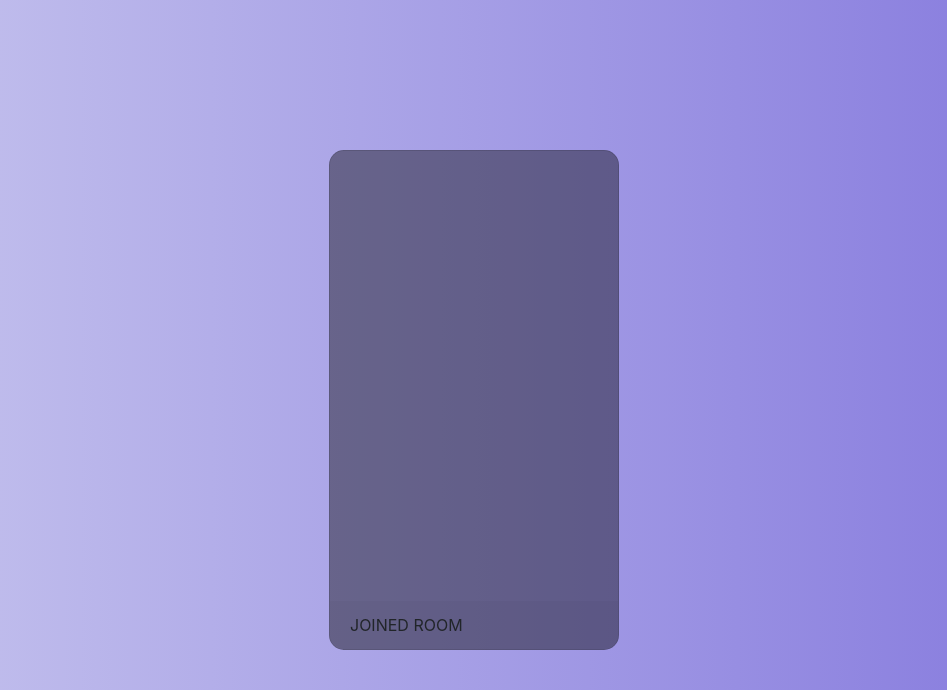
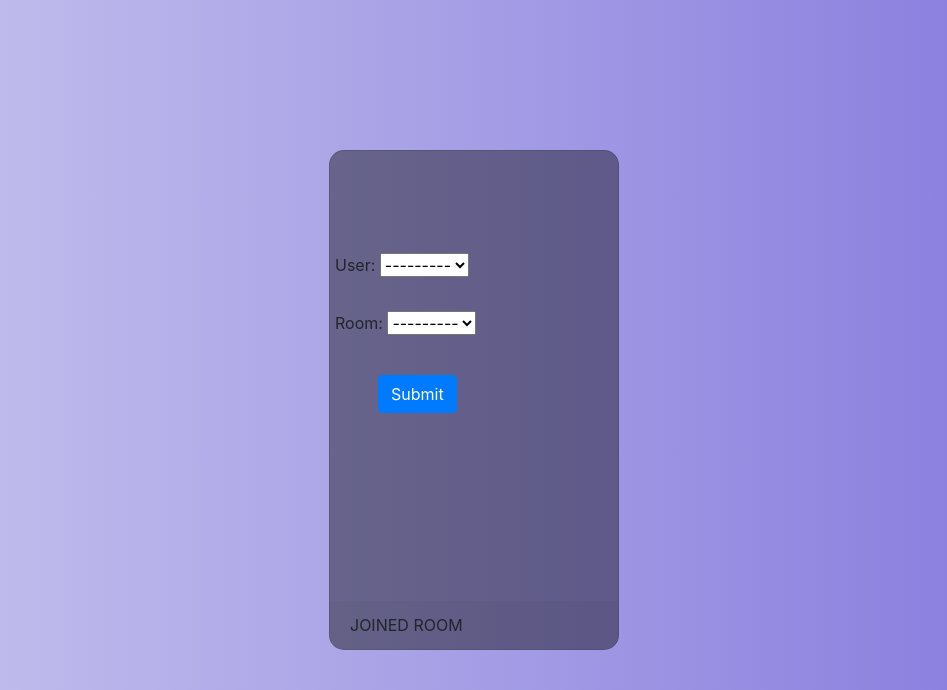
Before and after one commit to birlutiuclaudiu/Chat_Deployement, a Django app: page /aso-chat/invite-rooms/ in a window 1280 px wide. Shown: the part 56-746 px from the top of the page, without its empty margins (166-1113 px from the left). Run offline with Django 4.2, Linux system fonts and the light colour scheme; the visitor is signed in with stand-in values (Sample User, id 1); data comes from the database, SQL or seed files in the repository; data that the repository does not hold is empty; some libraries are stand-ins or nearby versions.

Commit message:
adeed accept and delete pages

```diff
--- a/aso_chat/forms/forms.py
+++ b/aso_chat/forms/forms.py
@@ -1,8 +1,8 @@
 from django.contrib.auth.models import User
 from django.contrib.auth.forms import UserCreationForm
-from django.forms import ModelForm
+from django.forms import ModelForm, RadioSelect,MultipleChoiceField
 
-from aso_chat.models import Room
+from aso_chat.models import Room, RoomRegistration
 
 class RegisterForm(UserCreationForm):
     class Meta:
@@ -14,3 +14,8 @@ class RoomForm(ModelForm):
     class Meta:
         model = Room
         fields = ['name']
+
+class RoomRegistrationForm(ModelForm):
+    class Meta:
+        model = RoomRegistration
+        fields = ['user', 'room']
--- a/aso_chat/models.py
+++ b/aso_chat/models.py
@@ -10,6 +10,8 @@ class Room(models.Model):
     created_by = models.ForeignKey(User, blank=False, on_delete=models.CASCADE)
     name = models.CharField(max_length=20, unique=True, blank="False")
     slug = models.SlugField(max_length = 250, null = False, unique=True, blank = False)
+    def __str__(self):
+        return self.name
 
 class Message(models.Model):
     user = models.ForeignKey(User, on_delete=models.CASCADE)
--- a/aso_chat/templates/chat/inviteroom.html
+++ b/aso_chat/templates/chat/inviteroom.html
@@ -19,39 +19,15 @@
       <div class="col-md-4 col-xl-3 chat">
         <div class="card mb-sm-3 mb-md-0 contacts_card">
           <div class="card-body contacts_body">
-            <ui class="contacts">
-              {% for room in joined_rooms %}
-              <li>
-                <div class="card" style="height: 8rem; margin-bottom: 1rem">
-                  <div class="card-body">
-                    <div class="d-flex bd-highlight">
-                      <div class="img_cont">
-                        <img
-                          src="https://static.turbosquid.com/Preview/001292/481/WV/_D.jpg"
-                          class="rounded-circle user_img"
-                        />
-                      </div>
-
-                      <p style="color: white">{{room.name}}</p>
-                      <a href="/aso-chat/chat/{{room.slug}}">
-                        <button
-                          type="button"
-                          class="btn btn-primary"
-                          style="
-                            margin-right: 1rem;
-                            margin-left: 1rem;
-                            height: 3rem;
-                          "
-                        >
-                          Enter
-                        </button>
-                      </a>
-                    </div>
-                  </div>
-                </div>
-              </li>
-              {% endfor %}
-            </ui>
+            <form method="POST">
+              {% csrf_token %} {{ form.as_p }}
+              <input
+                type="submit"
+                class="btn btn-primary"
+                style="margin-top: 1rem; margin-left: 3rem"
+                value="Submit"
+              />
+            </form>
           </div>
 
           <div class="card-footer">JOINED ROOM</div>
--- a/aso_chat/templates/chat/roomchat.html
+++ b/aso_chat/templates/chat/roomchat.html
@@ -77,6 +77,7 @@
                       </div>
 
                       <p style="color: white">{{room.name}}</p>
+                      <a href="{{room.slug}}/accepted/">
                         <button
                           type="button"
                           class="btn btn-primary"
@@ -88,13 +89,16 @@
                         >
                           Accept
                         </button>
+                      </a>
+                      <a href="{{room.slug}}/rejected/">
                         <button
                           type="button"
                           class="btn btn-danger"
                           style="height: 3rem"
                         >
                           Delete
-                      </button>
+                        </button></a
+                      >
                     </div>
                   </div>
                 </div>
--- a/aso_chat/urls.py
+++ b/aso_chat/urls.py
@@ -12,5 +12,6 @@ urlpatterns = [
     path("chat/<str:chat_box_name>/", views.chat_box, name="chat"),
     path("rooms/", views.rooms, name="rooms"),
     path("invite-rooms/", views.invite_rooms, name="invite-rooms"),
+    path("rooms/<str:slug>/<str:option>/", views.pending_rooms, name="invitation"),
 
 ]
--- a/aso_chat/views.py
+++ b/aso_chat/views.py
@@ -3,7 +3,7 @@ from django.http import HttpResponse
 from django.contrib.auth import login
 from django.contrib.auth.decorators import login_required
 
-from .forms.forms import RegisterForm, RoomForm
+from .forms.forms import RegisterForm, RoomForm, RoomRegistrationForm
 from .models import Room, RoomRegistration, Message
 
 def home(request):
@@ -56,15 +56,15 @@ def rooms(request):
 @login_required
 def invite_rooms(request):
     if request.method == 'POST':
-        form = RoomForm(request.POST)
+        form = RoomRegistrationForm(request.POST)
 
         if form.is_valid():
-            room  = form.save(commit=False)
-            room.created_by = request.user
-            room.save()
-            return redirect('rooms')
+            room_reg  = form.save(commit=False)
+            room_reg.status = 'PENDING'
+            room_reg.save()
+            return redirect('invite-rooms')
     else:
-        form = RoomForm()
+        form = RoomRegistrationForm()
     # we will get the chatbox name from the url
     rooms_registration = RoomRegistration.objects.filter(user=request.user, status='JOINED')
 
@@ -73,3 +73,20 @@ def invite_rooms(request):
        joined_rooms.append(r.room)
 
     return render(request, "chat/inviteroom.html", {"joined_rooms": joined_rooms, "form": form})
+
+@login_required
+def pending_rooms(request, slug, option):
+    ##delete or update the pending options
+    rooms = Room.objects.filter(slug=slug)
+    if len(rooms)==1:
+        room = rooms[0]
+        room_registrations = RoomRegistration.objects.filter(user=request.user, room=room)
+        room_registration = room_registrations.first()
+        if room_registration:
+            if option=='accepted':
+                room_registration.status = 'JOINED'
+                room_registration.save()
+            else:
+                room_registration.delete();
+
+    return redirect('rooms')
```
Lines whose indentation alone changed are shown as unchanged.
